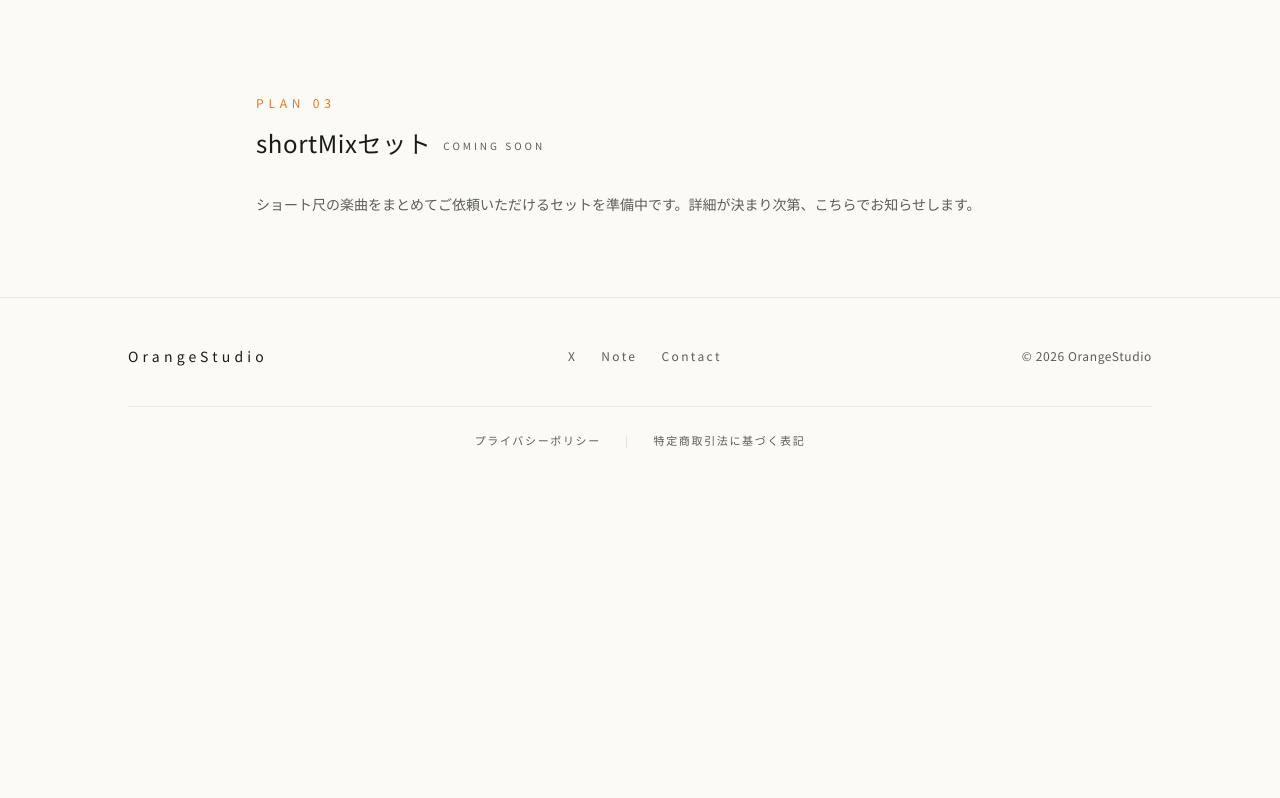
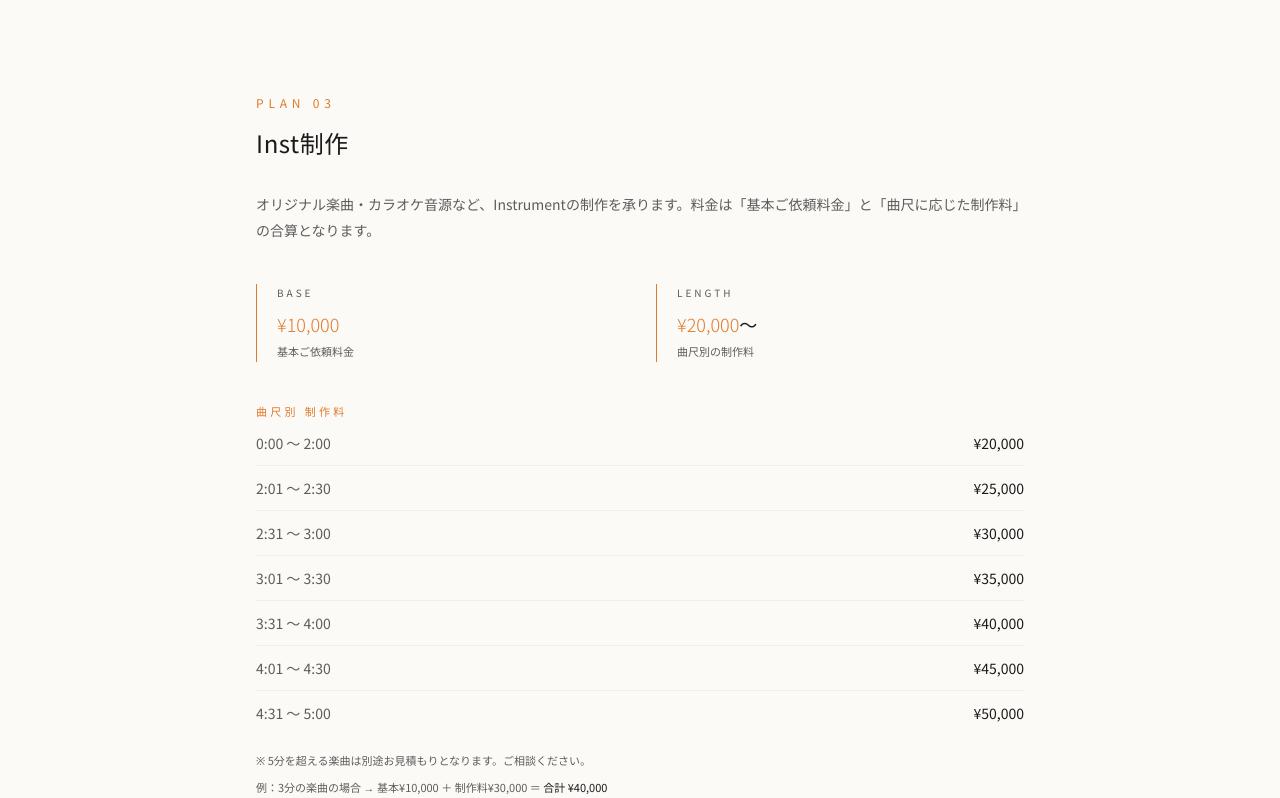
Before and after one commit to risouco/OrangeStudio, a Next.js app: page /plans in a window 1280 px wide. Shown: the part 1782-2580 px from the top of the page. Before the commit the page ends 2265 px from the top, so only its background shows below. Built offline with nearby package versions, Linux system fonts and the light colour scheme.

Commit message:
Plans: replace shortMix card with Inst制作; add Inst pricing section

```diff
--- a/src/app/plans/page.tsx
+++ b/src/app/plans/page.tsx
@@ -32,11 +32,10 @@ const CARDS: PlanCard[] = [
     featured: true,
   },
   {
-    targetId: "short",
-    name: "ShortMix",
-    price: "準備中",
-    lead: "1本のご依頼からセットプランまで。",
-    comingSoon: true,
+    targetId: "inst",
+    name: "Inst制作",
+    price: "¥10,000 〜 / 曲尺別",
+    lead: "オリジナル楽曲・カラオケ音源の制作プランです。",
   },
 ];
 
@@ -277,11 +276,93 @@ export default function PlansPage() {
             </article>
           </Reveal>
 
+          {/* Inst制作 */}
+          <Reveal>
+            <article id="inst" className="scroll-mt-24">
+              <p className="text-xs tracking-[0.4em] uppercase text-[color:var(--accent)] mb-4">
+                Plan 03
+              </p>
+              <h2 className="text-2xl font-normal tracking-wide mb-8">
+                Inst制作
+              </h2>
+
+              <p className="text-sm text-[color:var(--sub)] leading-[1.9] mb-10">
+                オリジナル楽曲・カラオケ音源など、Instrumentの制作を承ります。料金は「基本ご依頼料金」と「曲尺に応じた制作料」の合算となります。
+              </p>
+
+              <div className="grid grid-cols-1 md:grid-cols-2 gap-6 md:gap-8 mb-10">
+                <div className="border-l border-[color:var(--accent)] pl-5">
+                  <p className="text-[10px] tracking-[0.3em] text-[color:var(--sub)] mb-2">
+                    BASE
+                  </p>
+                  <p className="text-lg font-light text-[color:var(--accent)]">
+                    ¥10,000
+                  </p>
+                  <p className="text-[11px] text-[color:var(--sub)] mt-1">
+                    基本ご依頼料金
+                  </p>
+                </div>
+                <div className="border-l border-[color:var(--accent)] pl-5">
+                  <p className="text-[10px] tracking-[0.3em] text-[color:var(--sub)] mb-2">
+                    LENGTH
+                  </p>
+                  <p className="text-lg font-light">
+                    <span className="text-[color:var(--accent)]">¥20,000</span>〜
+                  </p>
+                  <p className="text-[11px] text-[color:var(--sub)] mt-1">
+                    曲尺別の制作料
+                  </p>
+                </div>
+              </div>
+
+              <p className="text-[11px] tracking-[0.3em] uppercase text-[color:var(--accent)] mb-3">
+                曲尺別 制作料
+              </p>
+              <ul className="space-y-3 text-sm text-[color:var(--sub)] mb-6">
+                <li className="flex justify-between gap-4 border-b border-[rgba(26,26,26,0.05)] pb-3">
+                  <span>0:00 〜 2:00</span>
+                  <span className="text-[color:var(--fg)] whitespace-nowrap">¥20,000</span>
+                </li>
+                <li className="flex justify-between gap-4 border-b border-[rgba(26,26,26,0.05)] pb-3">
+                  <span>2:01 〜 2:30</span>
+                  <span className="text-[color:var(--fg)] whitespace-nowrap">¥25,000</span>
+                </li>
+                <li className="flex justify-between gap-4 border-b border-[rgba(26,26,26,0.05)] pb-3">
+                  <span>2:31 〜 3:00</span>
+                  <span className="text-[color:var(--fg)] whitespace-nowrap">¥30,000</span>
+                </li>
+                <li className="flex justify-between gap-4 border-b border-[rgba(26,26,26,0.05)] pb-3">
+                  <span>3:01 〜 3:30</span>
+                  <span className="text-[color:var(--fg)] whitespace-nowrap">¥35,000</span>
+                </li>
+                <li className="flex justify-between gap-4 border-b border-[rgba(26,26,26,0.05)] pb-3">
+                  <span>3:31 〜 4:00</span>
+                  <span className="text-[color:var(--fg)] whitespace-nowrap">¥40,000</span>
+                </li>
+                <li className="flex justify-between gap-4 border-b border-[rgba(26,26,26,0.05)] pb-3">
+                  <span>4:01 〜 4:30</span>
+                  <span className="text-[color:var(--fg)] whitespace-nowrap">¥45,000</span>
+                </li>
+                <li className="flex justify-between gap-4 pb-1">
+                  <span>4:31 〜 5:00</span>
+                  <span className="text-[color:var(--fg)] whitespace-nowrap">¥50,000</span>
+                </li>
+              </ul>
+
+              <p className="text-[11px] text-[color:var(--sub)] leading-[1.7]">
+                ※ 5分を超える楽曲は別途お見積もりとなります。ご相談ください。
+              </p>
+              <p className="text-[11px] text-[color:var(--sub)] leading-[1.7] mt-2">
+                例：3分の楽曲の場合 → 基本¥10,000 ＋ 制作料¥30,000 ＝ <span className="text-[color:var(--fg)]">合計 ¥40,000</span>
+              </p>
+            </article>
+          </Reveal>
+
           {/* shortMixセット */}
           <Reveal>
             <article id="short" className="scroll-mt-24">
               <p className="text-xs tracking-[0.4em] uppercase text-[color:var(--accent)] mb-4">
-                Plan 03
+                Plan 04
               </p>
               <h2 className="text-2xl font-normal tracking-wide mb-8">
                 shortMixセット
```
